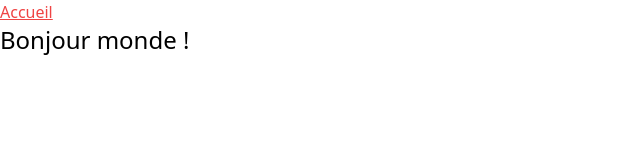
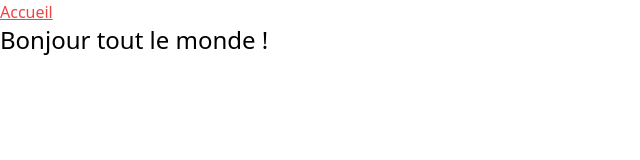
Before and after one commit to MMI-SAE-203/r213-2024-pracht-tp1-tasnimkbl, a Vue app: page / in a window 1280 px wide. Shown: the top 160 px of the page, without its empty margins (0-640 px from the left). Built offline with nearby package versions, Linux system fonts and the light colour scheme.

Commit message:
changement du message index.vue

```diff
--- a/src/pages/index.vue
+++ b/src/pages/index.vue
@@ -3,5 +3,5 @@
 </script>
 
 <template>
-  <h1 class="text-2xl">Bonjour monde !</h1>
+  <h1 class="text-2xl">Bonjour tout le monde !</h1>
 </template>
```
Also changed, not shown: 1 other file (tests, documents, lock files or other folders).
